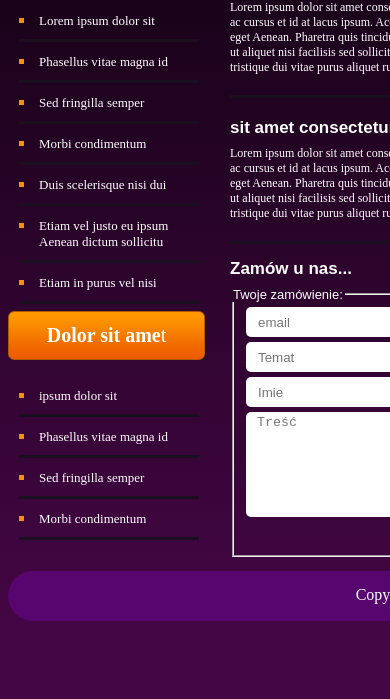
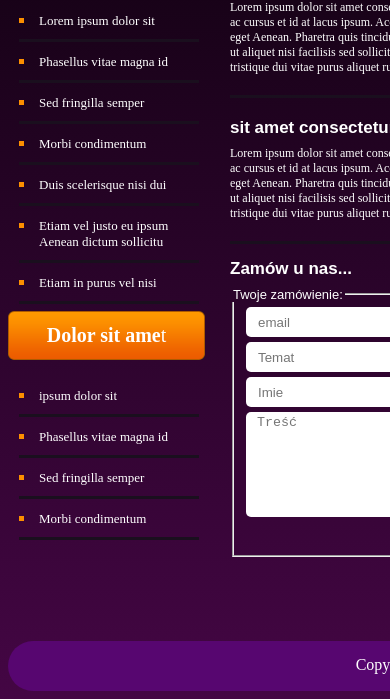
Before and after one commit to MarcinBdr/Project-position, a plain HTML site: page index.html in a window 390 px wide. Shown: the part 389-1088 px from the top of the page. Before the commit the page ends 1018 px from the top, so only its background shows below. Drawn offline with Linux system fonts and the light colour scheme.

Commit message:
Update style.css

```diff
--- a/style.css
+++ b/style.css
@@ -1,4 +1,4 @@
-@media (max-width:1000px){
+@media only screen and (max-width: 600px){
 body *{
     box-sizing: border-box;
 }
@@ -292,7 +292,7 @@ footer{
     height: 50px;
     background-color: #570670;
     border-radius: 25px;
-    margin-top: 30px;
+    margin-top: 100px;
 }
 footer p{
     text-align: center;
```
